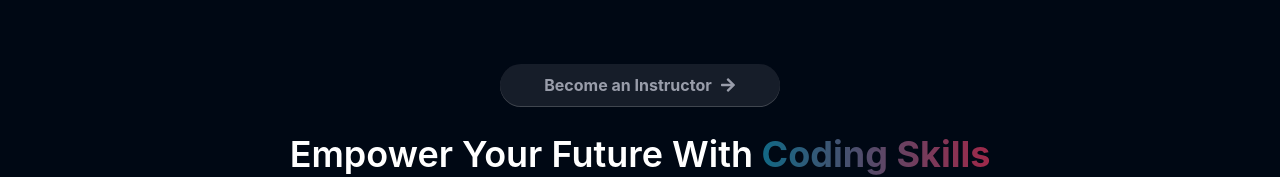
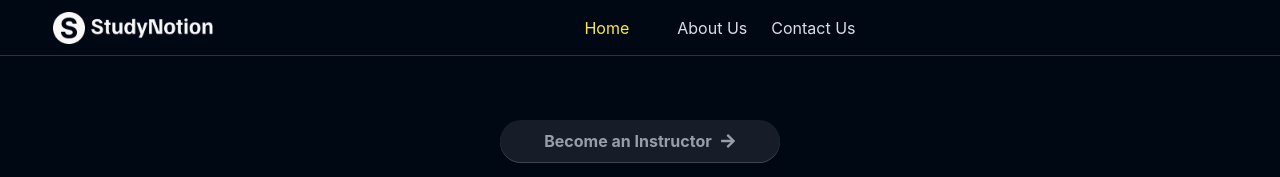
Before and after one commit to Priyanshu-at0510/StudyNotion-Learning-Portal, a React (Create React App) app: page / in a window 1280 px wide. Shown: the top 177 px of the page. Built offline with nearby package versions, Linux system fonts and the light colour scheme.

Commit message:
adding the navbar as a component , using here lots of functionality

```diff
--- a/src/App.js
+++ b/src/App.js
@@ -1,13 +1,16 @@
 import "./App.css";
 import { Route,Routes } from "react-router-dom";
 import { Home } from "./pages/Home";
+import {Login} from "./pages/Login"
+import { Navbar } from "./components/common/Navbar";
 function App() {
 
   return (
     <div className="w-screen min-h-screen bg-richblack-900 flex flex-col font-inter">
+      <Navbar/>
       <Routes>
         <Route path="/" element={<Home/>}/>
-
+        <Route path="/login" element={<Login/>}/>
       </Routes>
     </div>
   );
--- /dev/null
+++ b/src/components/common/Navbar.jsx
@@ -0,0 +1,50 @@
+import React from 'react'
+import { NavbarLinks } from '../../data/navbar-links'
+import { Link, matchPath } from 'react-router-dom'
+import logo from "../../assets/Logo/Logo-Full-Light.png"
+import { useLocation} from 'react-router-dom'
+
+export const Navbar = () => {
+    const location=useLocation();
+    const matchRoute=(route)=>{
+        return matchPath({path:route},location.pathname);
+    };
+  return (
+    <div className='flex h-14 items-center justify-center border-b-[1px] border-b-richblack-700'>
+        <div className='flex w-11/12 max-w-maxContent items-center justify-between'>
+           {/* Logo */}
+           <Link to={"/"} >
+            <img src={logo} width={160} height={32} loading='lazy'/>
+           </Link>
+           {/* Nav Links */}
+           <nav>
+            <ul className='flex gap-x-6 text-richblack-25 '>
+              {
+                NavbarLinks.map((link,index)=>{
+                    return(
+                    <li key={index}>
+                        {
+                            link.title === "Catalog" ?(<div></div>):(
+                                <Link to={link?.path}>
+                                    <p className={`${matchRoute(link?.path)?"text-yellow-25":"text-richblack-25"}`}>
+                                        {link.title}
+                                    </p>
+                                </Link>
+                            )
+                        }
+                    </li>
+                    )
+                })
+              }
+            </ul>
+           </nav>
+           {/* Login/SignUp/Dashboard */}
+           <div className='flex gap-x-4 items-center'>
+
+           </div>
+
+
+        </div>
+    </div>
+  )
+}
--- /dev/null
+++ b/src/components/core/Auth/Template.jsx
@@ -0,0 +1,13 @@
+import React,{useSelector} from 'react'
+import frameImg from "../../../assets/Images/frame.png"
+import LoginImage from "../../../assets/Images/login.webp"
+
+export const Template = ({title,description1,description2,image,formType}) => {
+    const {loading}=useSelector((state)=>state.auth)
+
+  return (
+    <div>
+
+    </div>
+  )
+}
--- /dev/null
+++ b/src/pages/Login.jsx
@@ -0,0 +1,14 @@
+import React from 'react'
+import { Template } from '../components/core/Auth/Template'
+import loginImage from "../assets/Images/login.webp"
+export const Login = () => {
+  return (
+    <Template
+     title="Welcome Back"
+     description1="Build skills for today, tomorrow, and beyond."
+     description2="Education to future-proof your career."
+     image={loginImage}
+     formType="login"
+    />
+  )
+}
```
